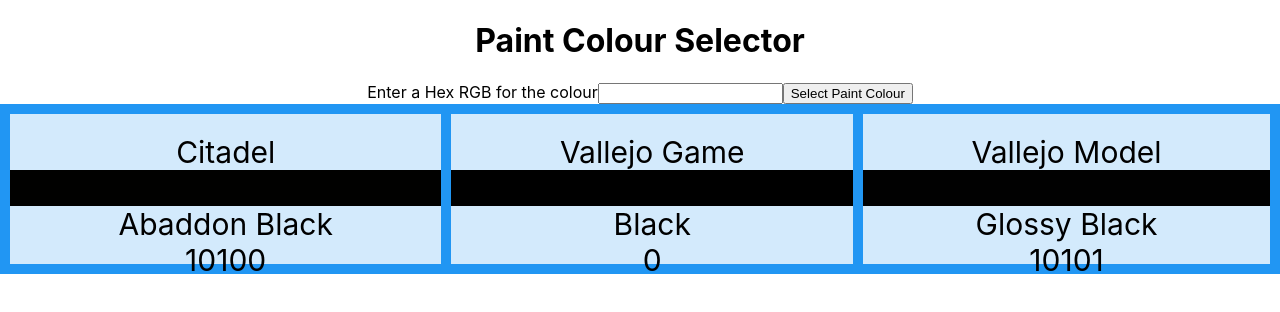
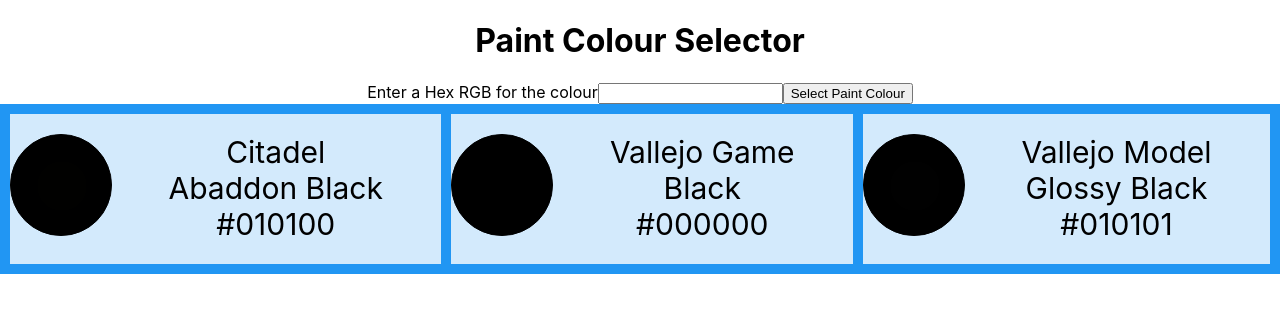
Before and after one commit to LaughingLemon/react-paint-selector, a React (Create React App) app: page / in a window 1280 px wide. Shown: the top 312 px of the page. Built offline with nearby package versions, Linux system fonts and the light colour scheme.

Commit message:
Add paint colour sample

```diff
--- a/src/components/PaintSelection/index.js
+++ b/src/components/PaintSelection/index.js
@@ -1,28 +1,28 @@
 import React from 'react';
 import PaintColour from "../../utils/PaintColour";
 import findNearestPaintColour from "../../utils/SelectColour";
+import "./style.css"
 
 export default (props) => {
     const paintColours = props.paintColours.map((colour) => new PaintColour(colour.name, parseInt(colour.hexCode.replace("#", "0x"), 16)));
 
-    console.log("props.value", props.value);
-
     const nearestColour = findNearestPaintColour(props.value, paintColours);
 
-    const backColour = "#" + nearestColour.hexCode.toString(16).padStart(6, '0');
-
-    const stylesObj = {
-        backgroundColor: backColour
-    };
-
-    console.log("stylesObj", stylesObj);
+    const innerColour = "#" + nearestColour.hexCode.toString(16).padStart(6, '0');
+    const outerColour = "#" + props.value.toString(16).padStart(6, '0');
 
     return (
         <div>
-            <div>{props.name}</div>
-            <div className={"box"} style={stylesObj}>&nbsp;</div>
-            <div>{nearestColour.name}</div>
-            <div>{nearestColour.hexCode.toString(16)}</div>
+            <div className={"colour-boxes box"}>
+                <div className={"outer-box"} style={{ backgroundColor: outerColour }}>
+                    <div className={"inner-box"} style={{ backgroundColor: innerColour }}>&nbsp;</div>
+                </div>
+            </div>
+            <div className={"box"}>
+                <div>{props.name}</div>
+                <div>{nearestColour.name}</div>
+                <div>{innerColour}</div>
+            </div>
         </div>
     );
 };
--- /dev/null
+++ b/src/components/PaintSelection/style.css
@@ -0,0 +1,26 @@
+.inner-box {
+    top: 25%;
+    left:25%;
+    width:50%;
+    height:50%;
+    position: relative;
+    border:1px solid black;
+    border-radius: 50%;
+}
+
+.outer-box {
+    width:100%;
+    height:100%;
+    position:relative;
+    border:1px solid black;
+    border-radius: 50%;
+}
+
+.colour-boxes {
+    float: left;
+    width: 100px;
+}
+
+.box {
+    height: 100px;
+}
```
